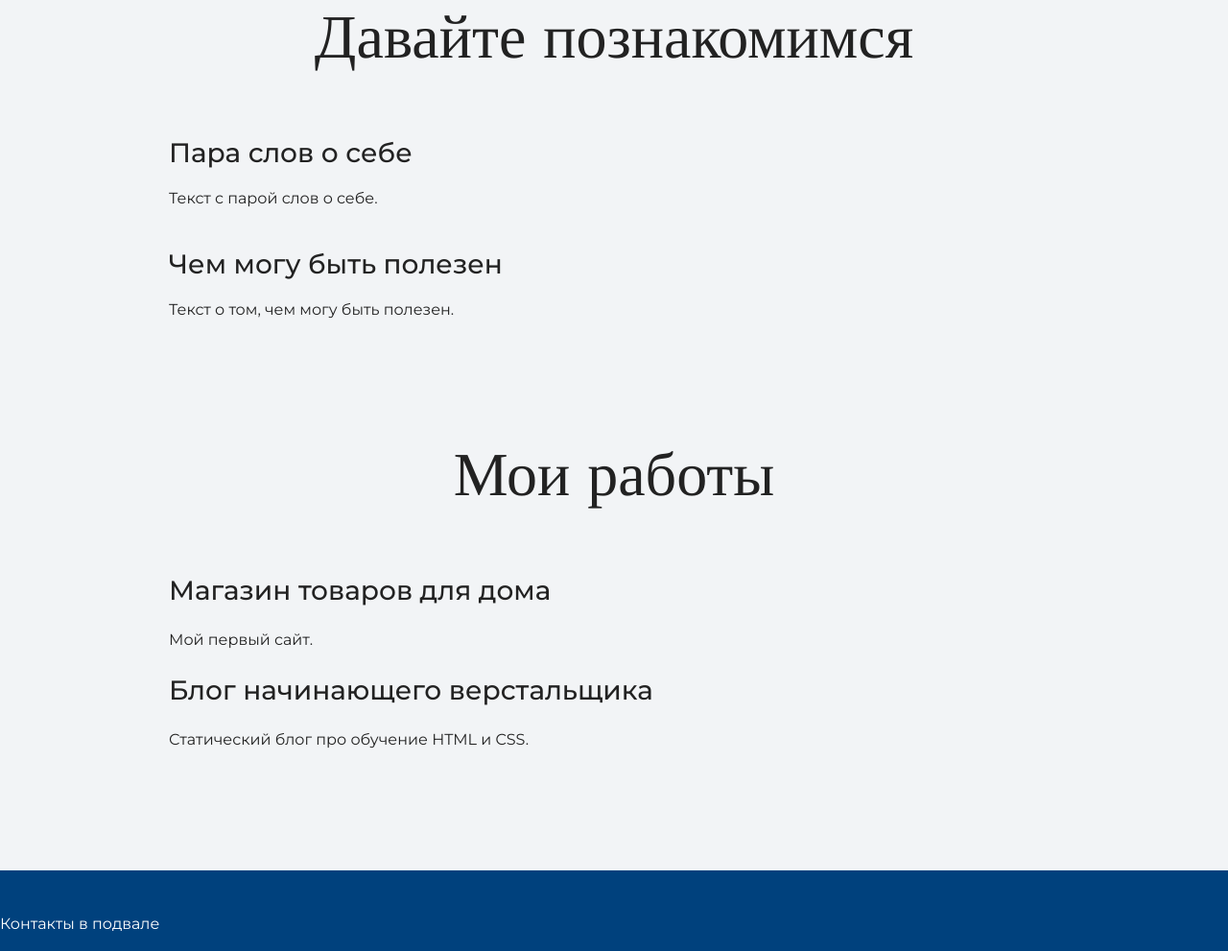
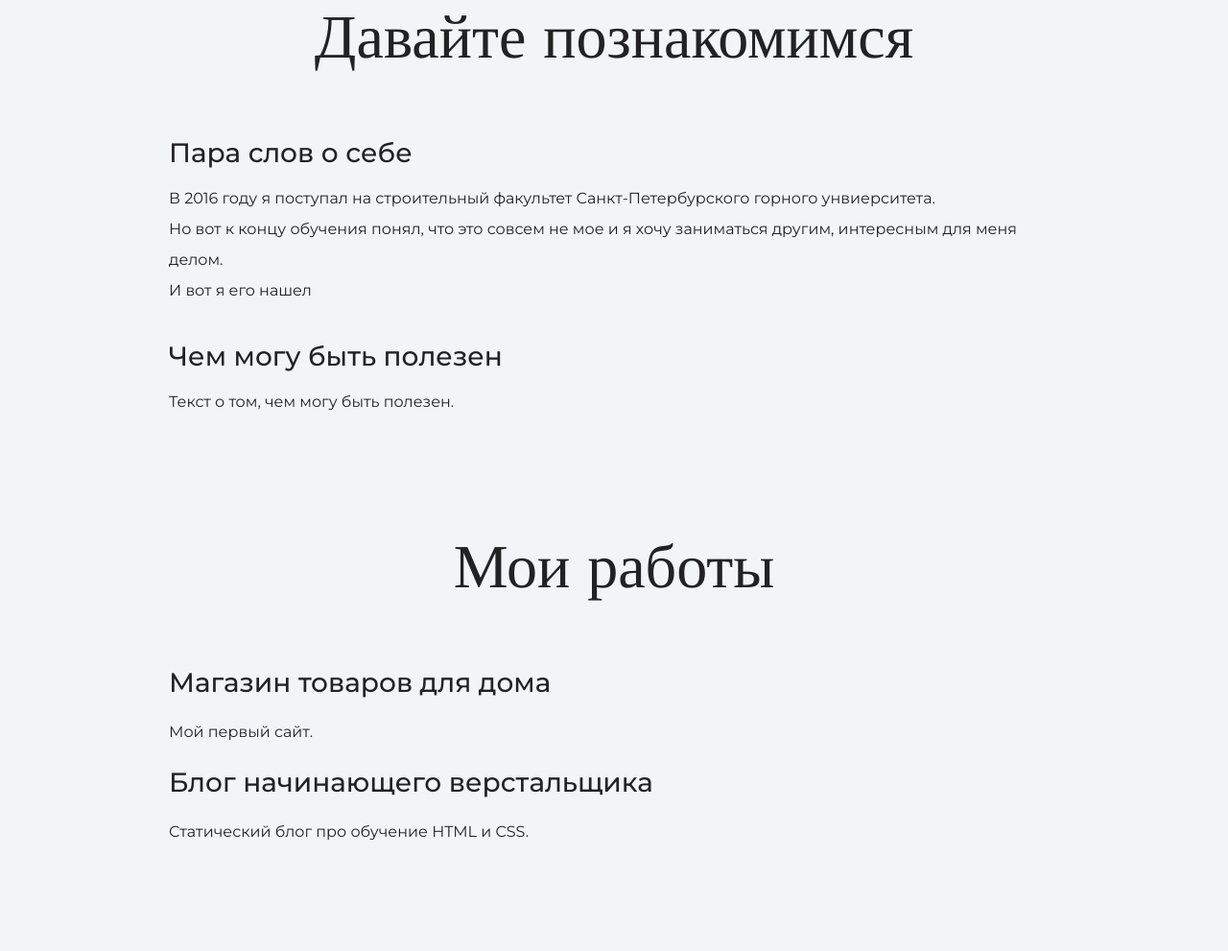
Before and after one commit to Mane10/my-site, a plain HTML site: page index.html in a window 1280 px wide. Shown: the part 1065-2056 px from the top of the page at 96% size. Drawn offline with nearby package versions, Linux system fonts and the light colour scheme.

Commit message:
Меняем текст в описании

```diff
--- a/index.html
+++ b/index.html
@@ -25,7 +25,7 @@
       <div class="container">
       <h2 class="subheading">Давайте познакомимся</h2>
       <h3>Пара слов о себе</h3>
-      <p>Текст с парой слов о себе.</p>
+      <p>В 2016 году я поступал на строительный факультет Санкт-Петербурского горного унвиерситета.<br> Но вот к концу обучения понял, что это совсем не мое и я хочу заниматься другим, интересным для меня делом. <br>И вот я его нашел</p>
       <h3>Чем могу быть полезен</h3>
       <p>Текст о том, чем могу быть полезен.</p>
       </div>
```
